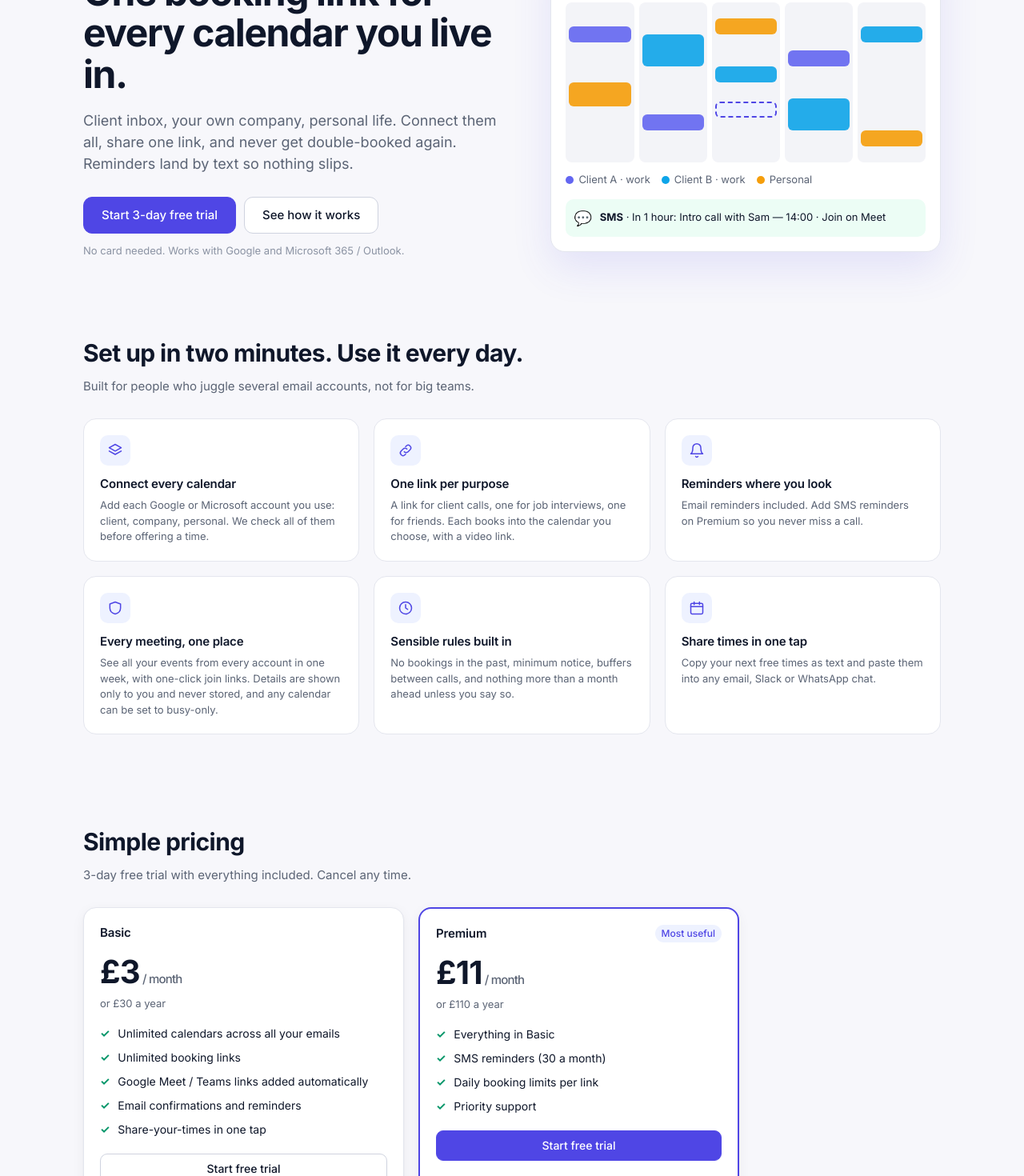
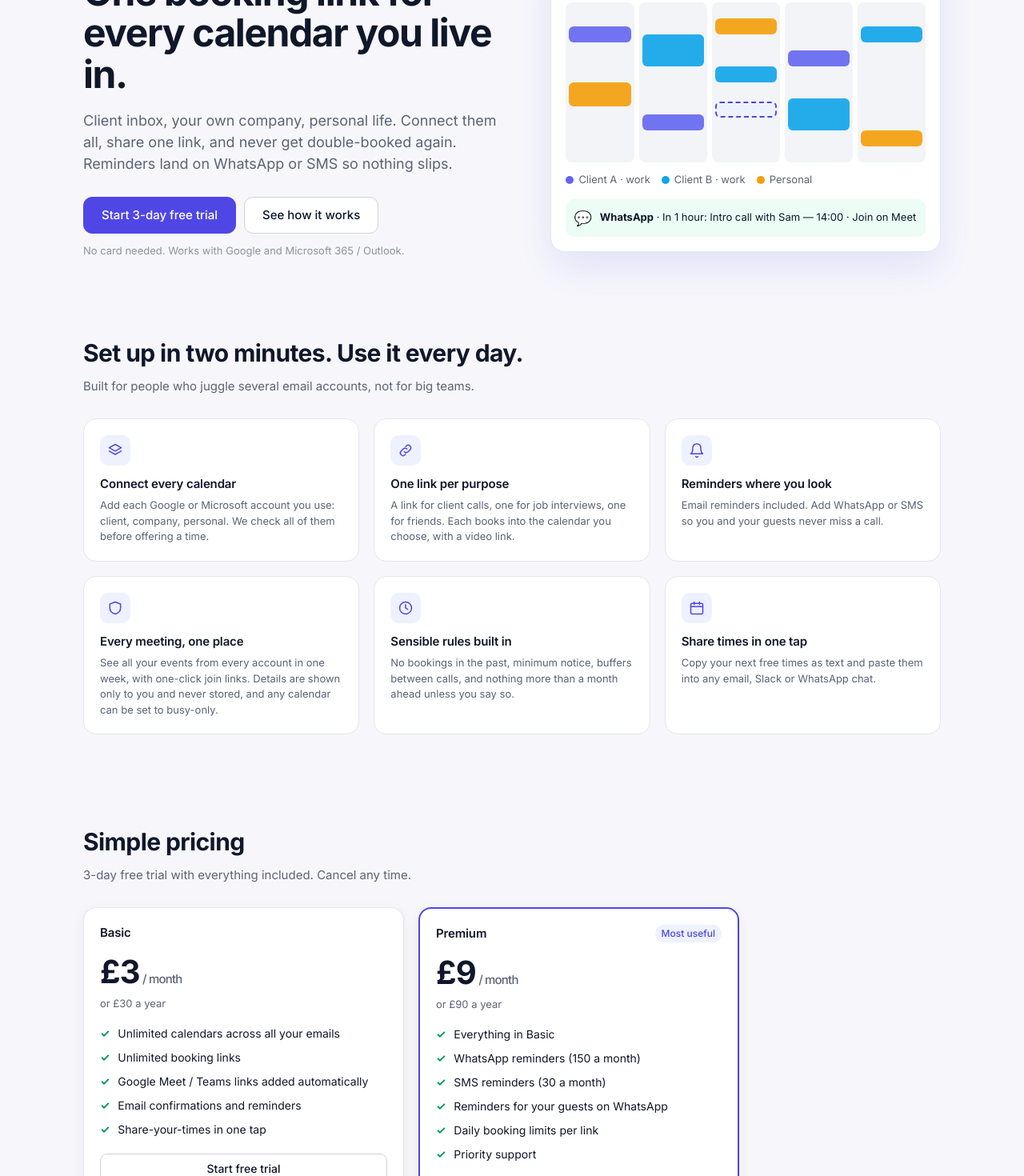
Before and after one commit to hemanthsunny/kairo-consumer, a React (Vite) app: page / in a window 1280 px wide. Shown: the part 220-1690 px from the top of the page at 80% size. Built offline with nearby package versions, Linux system fonts and the light colour scheme; no server answers.

Commit message:
Bring back WhatsApp reminders and £9 Premium (keep 3-day trial)
Co-Authored-By: Claude Opus 5.5 <noreply@anthropic.com>
Claude-Session: https://claude.ai/code/session_011UAYGzBHzUE3j63QH1Zqgo

```diff
--- a/scripts/stripe-setup.mjs
+++ b/scripts/stripe-setup.mjs
@@ -16,7 +16,7 @@ async function call(path, params) {
 
 const plans = [
   { key: "BASIC", name: "Kairo Link Basic", monthly: 300, yearly: 3000 },
-  { key: "PREMIUM", name: "Kairo Link Premium", monthly: 1100, yearly: 11000 },
+  { key: "PREMIUM", name: "Kairo Link Premium", monthly: 900, yearly: 9000 },
 ];
 for (const p of plans) {
   const product = await call("products", { name: p.name, "metadata[app]": "kairo-link" });
--- a/src/app/Settings.tsx
+++ b/src/app/Settings.tsx
@@ -35,14 +35,14 @@ export default function Settings() {
     if (!/^[a-z0-9][a-z0-9-]{2,30}$/.test(h)) return setError("Your address needs 3–31 lowercase letters, numbers or dashes");
     const p = phone.replace(/[\s()-]/g, "");
     if (p && !/^\+[1-9]\d{6,14}$/.test(p)) return setError("Enter your mobile with country code, e.g. +44 7700 900123");
-    if (!p && channels.some((c) => c !== "email")) return setError("Add your mobile number to get SMS reminders");
+    if (!p && channels.some((c) => c !== "email")) return setError("Add your mobile number to get WhatsApp or SMS reminders");
     setSaving(true);
     const { error } = await supabase.from("profiles").update({
       full_name: name.trim() || null,
       handle: h,
       timezone,
       phone_e164: p || null,
-      reminder_channels: channels.filter((c) => c !== "whatsapp").length ? channels.filter((c) => c !== "whatsapp") : ["email"],
+      reminder_channels: channels.length ? channels : ["email"],
     }).eq("id", profile.id);
     setSaving(false);
     if (error) {
@@ -122,7 +122,7 @@ export default function Settings() {
         </div>
 
         <div className="card stack">
-          <div className="spread"><h2>Reminders</h2>{!premiumish && <span className="badge accent">SMS on Premium</span>}</div>
+          <div className="spread"><h2>Reminders</h2>{!premiumish && <span className="badge accent">WhatsApp & SMS on Premium</span>}</div>
           <p className="small muted">You'll get a reminder 24 hours and 1 hour before each meeting booked through your links. Guests always get email reminders.</p>
           <label className="field" style={{ maxWidth: 320 }}>Mobile number
             <input type="tel" value={phone} onChange={(e) => setPhone(e.target.value)} placeholder="+44 7700 900123" autoComplete="tel" />
@@ -130,6 +130,7 @@ export default function Settings() {
           <div className="list">
             {[
               ["email", "Email", "Included"],
+              ["whatsapp", "WhatsApp", premiumish ? "Premium · 150 a month" : "Premium"],
               ["sms", "SMS", premiumish ? "Premium · 30 a month" : "Premium"],
             ].map(([key, label, note]) => (
               <div className="list-item" key={key}>
@@ -143,7 +144,7 @@ export default function Settings() {
               </div>
             ))}
           </div>
-          {plan === "trial" && <p className="small faint">Your trial includes 5 SMS reminders so you can try them.</p>}
+          {plan === "trial" && <p className="small faint">Your trial includes 20 WhatsApp and 5 SMS reminders so you can try them.</p>}
         </div>
 
         <div><button className="btn primary" disabled={saving}>{saving ? "Saving…" : "Save changes"}</button></div>
@@ -171,9 +172,9 @@ export default function Settings() {
             </div>
             <div className="card flat stack plan featured" style={{ gap: 8 }}>
               <h3>Premium</h3>
-              <p className="small muted">Everything in Basic plus SMS reminders (30 a month) and daily limits.</p>
-              <button className="btn primary" onClick={() => checkout("premium", "month")} disabled={!!billingBusy}>£11 / month</button>
-              <button className="btn ghost sm" onClick={() => checkout("premium", "year")} disabled={!!billingBusy}>or £110 / year</button>
+              <p className="small muted">Everything in Basic plus WhatsApp and SMS reminders, daily limits.</p>
+              <button className="btn primary" onClick={() => checkout("premium", "month")} disabled={!!billingBusy}>£9 / month</button>
+              <button className="btn ghost sm" onClick={() => checkout("premium", "year")} disabled={!!billingBusy}>or £90 / year</button>
             </div>
           </div>
         )}
--- a/src/pages/BookingPage.tsx
+++ b/src/pages/BookingPage.tsx
@@ -255,11 +255,9 @@ function BookForm({ data, slot, tz, onBack, onDone, onTaken }: {
       <label className="field">Email
         <input type="email" autoComplete="email" value={email} onChange={(e) => setEmail(e.target.value)} maxLength={200} />
       </label>
-      {data.link.ask_phone && (
-        <label className="field">Phone number
-          <input type="tel" autoComplete="tel" value={phone} onChange={(e) => setPhone(e.target.value)} placeholder="+44 7700 900123" maxLength={30} />
-        </label>
-      )}
+      <label className="field">{data.link.ask_phone ? "Phone number" : "Mobile for a WhatsApp reminder (optional)"}
+        <input type="tel" autoComplete="tel" value={phone} onChange={(e) => setPhone(e.target.value)} placeholder="+44 7700 900123" maxLength={30} />
+      </label>
       <label className="field">Anything to share beforehand? (optional)
         <textarea value={note} onChange={(e) => setNote(e.target.value)} maxLength={1000} />
       </label>
--- a/src/pages/Landing.tsx
+++ b/src/pages/Landing.tsx
@@ -56,7 +56,7 @@ function HeroMock() {
       </div>
       <div className="row" style={{ marginTop: 14, padding: 10, borderRadius: 10, background: "#ecfdf5", fontSize: 13 }}>
         <span style={{ fontSize: 18 }}>💬</span>
-        <span><strong>SMS</strong> · In 1 hour: Intro call with Sam — 14:00 · Join on Meet</span>
+        <span><strong>WhatsApp</strong> · In 1 hour: Intro call with Sam — 14:00 · Join on Meet</span>
       </div>
     </div>
   );
@@ -72,7 +72,7 @@ export default function Landing() {
           <h1>One booking link for every calendar you live in.</h1>
           <p className="lead">
             Client inbox, your own company, personal life. Connect them all, share one link, and never get double-booked again.
-            Reminders land by text so nothing slips.
+            Reminders land on WhatsApp or SMS so nothing slips.
           </p>
           <div className="row wrap" style={{ marginTop: 28 }}>
             <Link to="/login?mode=signup" className="btn primary lg">Start 3-day free trial</Link>
@@ -90,7 +90,7 @@ export default function Landing() {
           {[
             { icon: <IconLayers />, t: "Connect every calendar", d: "Add each Google or Microsoft account you use: client, company, personal. We check all of them before offering a time." },
             { icon: <IconLink />, t: "One link per purpose", d: "A link for client calls, one for job interviews, one for friends. Each books into the calendar you choose, with a video link." },
-            { icon: <IconBell />, t: "Reminders where you look", d: "Email reminders included. Add SMS reminders on Premium so you never miss a call." },
+            { icon: <IconBell />, t: "Reminders where you look", d: "Email reminders included. Add WhatsApp or SMS so you and your guests never miss a call." },
             { icon: <IconShield />, t: "Every meeting, one place", d: "See all your events from every account in one week, with one-click join links. Details are shown only to you and never stored, and any calendar can be set to busy-only." },
             { icon: <IconClock />, t: "Sensible rules built in", d: "No bookings in the past, minimum notice, buffers between calls, and nothing more than a month ahead unless you say so." },
             { icon: <IconCalendar />, t: "Share times in one tap", d: "Copy your next free times as text and paste them into any email, Slack or WhatsApp chat." },
@@ -123,11 +123,13 @@ export default function Landing() {
           </div>
           <div className="card plan featured">
             <div className="spread"><h3>Premium</h3><span className="badge accent">Most useful</span></div>
-            <p className="price" style={{ marginTop: 8 }}>£11<small> / month</small></p>
-            <p className="small muted">or £110 a year</p>
+            <p className="price" style={{ marginTop: 8 }}>£9<small> / month</small></p>
+            <p className="small muted">or £90 a year</p>
             <ul className="ticks">
               <li>Everything in Basic</li>
+              <li>WhatsApp reminders (150 a month)</li>
               <li>SMS reminders (30 a month)</li>
+              <li>Reminders for your guests on WhatsApp</li>
               <li>Daily booking limits per link</li>
               <li>Priority support</li>
             </ul>
--- a/src/pages/Legal.tsx
+++ b/src/pages/Legal.tsx
@@ -21,7 +21,7 @@ function Privacy() {
       <h2>What we store</h2>
       <p>Your account details (name, email, time zone, optional mobile number), encrypted access tokens for each connected calendar, a short-lived cache of busy times (start and end only; never titles or other event details), your booking links, and the bookings guests make (name, email, optional phone and note). Payment details are handled by Stripe; we never see your card.</p>
       <h2>Reminders</h2>
-      <p>Emails are sent through Resend. If you turn on SMS reminders, your mobile number and the meeting time and link are sent through Twilio to deliver the message.</p>
+      <p>Emails are sent through Resend. If you turn on WhatsApp or SMS reminders, your mobile number and the meeting time and link are sent through Meta (WhatsApp Business) or Twilio to deliver the message.</p>
       <h2>Your choices</h2>
       <p>You can disconnect any calendar at any time, which deletes its tokens and cached busy times immediately. You can also revoke access from your Google or Microsoft account settings. To delete your account and all data, email contact@kairohr.co and we will do it within 30 days. Data is stored in the EU (Ireland).</p>
       <h2>Contact</h2>
@@ -39,7 +39,7 @@ function Terms() {
       <h2>Your account</h2>
       <p>Only connect calendars you are allowed to use. You are responsible for the meetings booked through your links and for keeping your sign-in secure.</p>
       <h2>Plans and billing</h2>
-      <p>New accounts get a 3-day free trial. After that, Basic is £3 a month (or £30 a year) and Premium is £11 a month (or £110 a year), including VAT where applicable. Premium includes up to 30 SMS reminders per month. You can cancel any time from Settings; your plan runs to the end of the period you've paid for.</p>
+      <p>New accounts get a 3-day free trial. After that, Basic is £3 a month (or £30 a year) and Premium is £9 a month (or £90 a year), including VAT where applicable. Premium includes up to 150 WhatsApp and 30 SMS reminders per month. You can cancel any time from Settings; your plan runs to the end of the period you've paid for.</p>
       <h2>Fair use</h2>
       <p>Don't use Kairo Link to send spam or to book people who haven't asked to meet you. We may suspend accounts that do.</p>
       <h2>Availability</h2>
```
Also changed, not shown: 1 other file (tests, documents, lock files or other folders).
